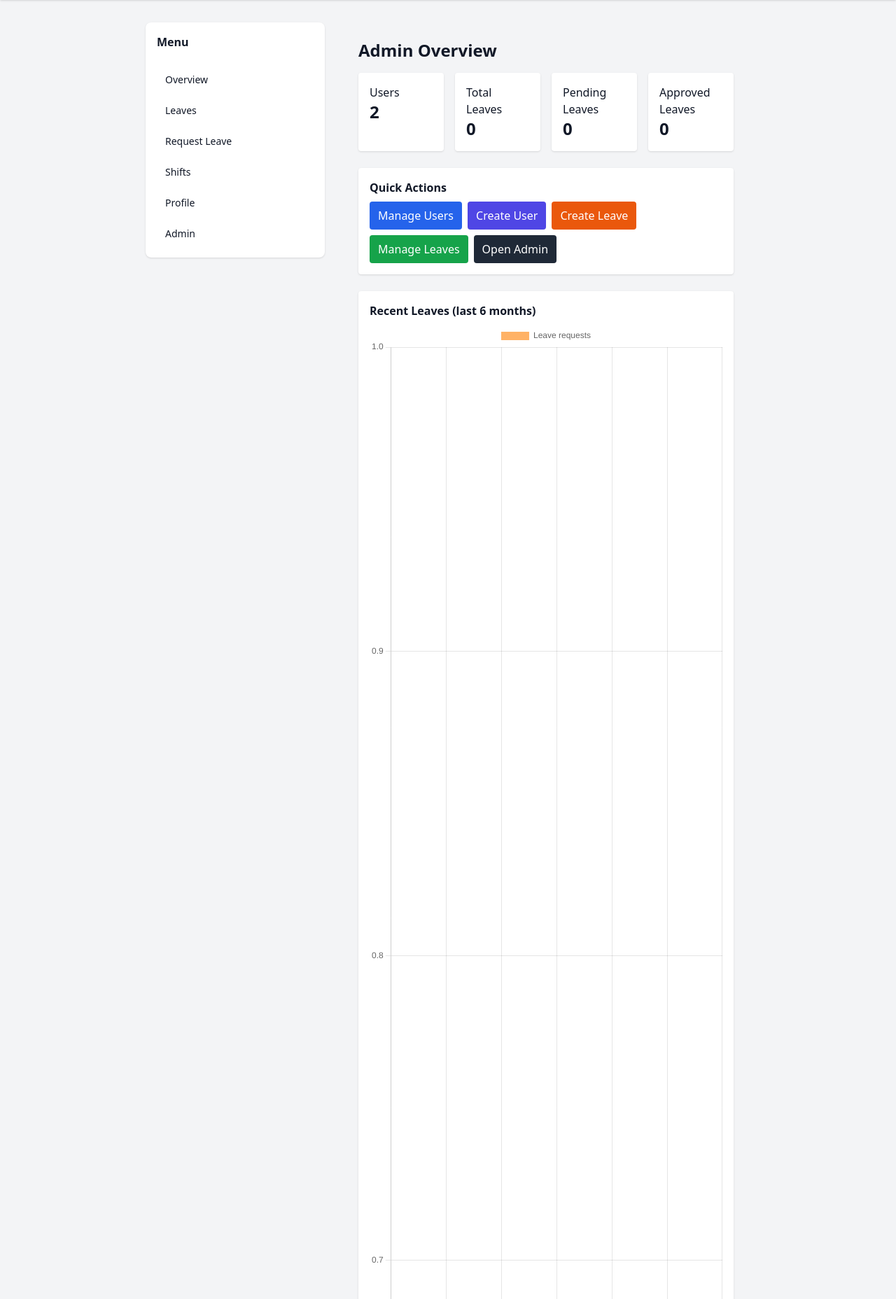
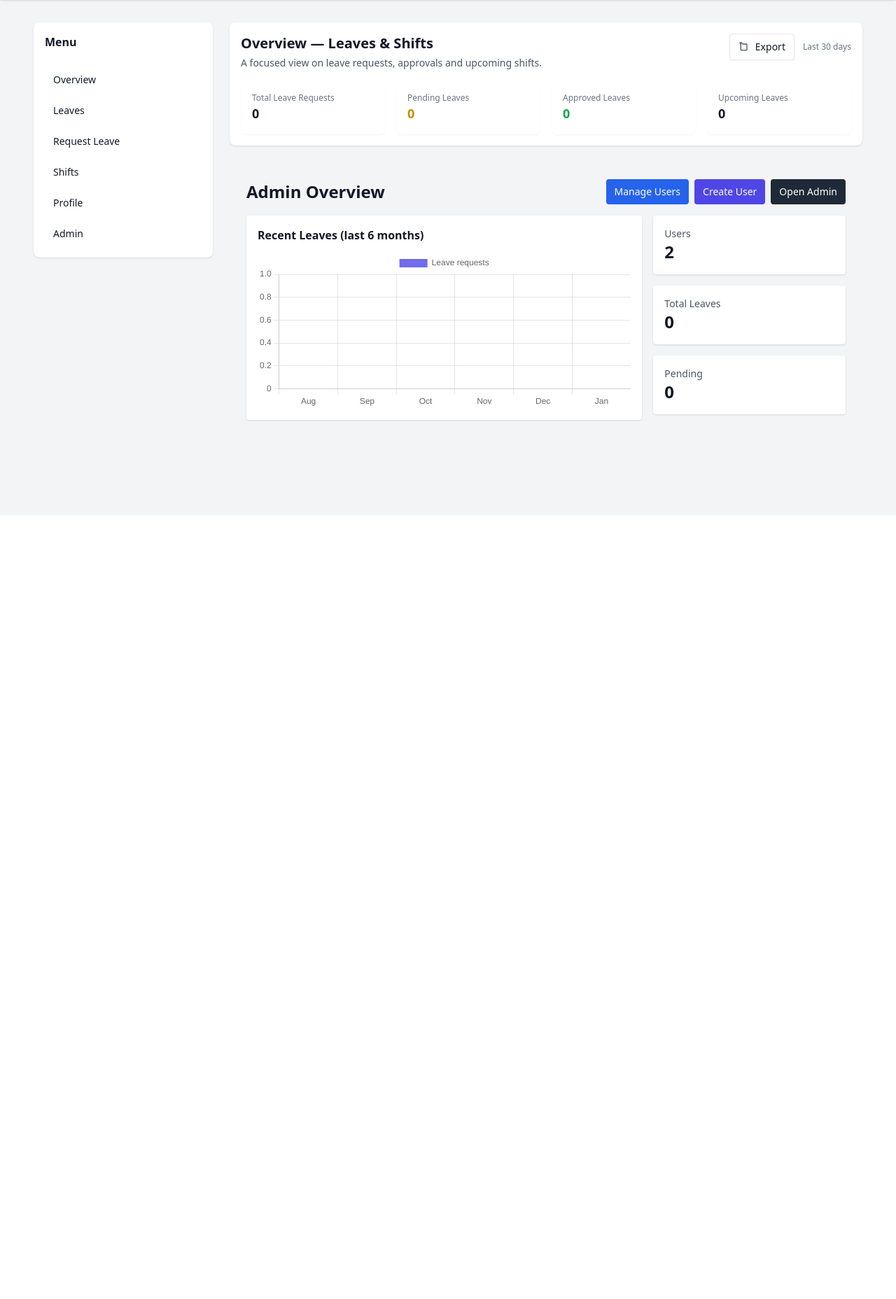
Before and after one commit to AdubiEmmanuel/Shift_Manager, a Django app: page /users/dashboard/ in a window 1280 px wide. Shown: the part 64-1920 px from the top of the page at 70% size. After the commit the page ends 668 px from the top, so only its background shows below. Run offline with Django 5.2, Linux system fonts and the light colour scheme; a user stored in the database is signed in; data comes from the database, SQL or seed files in the repository; both versions use the stored data as it was after the commit; data that the repository does not hold is empty; style sheets or scripts are compiled from the project's sources; some libraries are stand-ins or nearby versions.

Commit message:
worked on the main dashboard

```diff
--- a/templates/base.html
+++ b/templates/base.html
@@ -12,7 +12,7 @@
   <body class="min-h-screen bg-gray-100 text-gray-900">
     {% include 'components/header.html' %}
 
-    <main class="max-w-4xl mx-auto mt-8 px-4">
+    <main class="max-w-7xl mx-auto mt-8 px-4">
       {% if messages %}
         <div class="space-y-2">
           {% for message in messages %}
--- /dev/null
+++ b/templates/components/dashboard_cards.html
@@ -0,0 +1,20 @@
+<!-- Leave & Shift focused KPI cards -->
+<div class="p-4 bg-white rounded-lg shadow-sm">
+  <div class="text-xs text-gray-500">Total Leave Requests</div>
+  <div class="text-lg font-semibold">{{ total_leaves|default:'0' }}</div>
+</div>
+
+<div class="p-4 bg-white rounded-lg shadow-sm">
+  <div class="text-xs text-gray-500">Pending Leaves</div>
+  <div class="text-lg font-semibold text-yellow-600">{{ pending_leaves|default:'0' }}</div>
+</div>
+
+<div class="p-4 bg-white rounded-lg shadow-sm">
+  <div class="text-xs text-gray-500">Approved Leaves</div>
+  <div class="text-lg font-semibold text-green-600">{{ approved_leaves|default:'0' }}</div>
+</div>
+
+<div class="p-4 bg-white rounded-lg shadow-sm">
+  <div class="text-xs text-gray-500">Upcoming Leaves</div>
+  <div class="text-lg font-semibold">{{ upcoming_leaves_count|default:'0' }}</div>
+</div>
--- /dev/null
+++ b/templates/components/dashboard_top.html
@@ -0,0 +1,25 @@
+{% load static %}
+<div class="bg-white rounded-lg shadow p-4">
+  <div class="flex items-start justify-between gap-4">
+    <div class="flex-1">
+      <h1 class="text-xl font-semibold">Overview — Leaves & Shifts</h1>
+      <p class="text-sm text-gray-600 mt-1">A focused view on leave requests, approvals and upcoming shifts.</p>
+    </div>
+
+    <div class="flex items-center gap-3">
+      <button class="hidden sm:inline-flex items-center px-3 py-2 bg-white border rounded text-sm shadow-sm hover:bg-gray-50">
+        <svg class="w-4 h-4 mr-2 text-gray-600" fill="none" stroke="currentColor" viewBox="0 0 24 24"><path stroke-linecap="round" stroke-linejoin="round" stroke-width="2" d="M3 4a1 1 0 011-1h3l2 3h8a1 1 0 011 1v11a1 1 0 01-1 1H6a1 1 0 01-1-1V4z"></path></svg>
+        Export
+      </button>
+      <div class="flex items-center space-x-2">
+        <div class="text-right">
+          <div class="text-xs text-gray-500">Last 30 days</div>
+        </div>
+      </div>
+    </div>
+  </div>
+
+  <div class="mt-4 grid grid-cols-1 sm:grid-cols-2 lg:grid-cols-4 gap-4">
+    {% include 'components/dashboard_cards.html' %}
+  </div>
+</div>
--- a/templates/dashboards/base_dashboard.html
+++ b/templates/dashboards/base_dashboard.html
@@ -1,11 +1,34 @@
 {% extends 'base.html' %}
 {% block content %}
-<div class="lg:flex lg:space-x-6">
-  <div class="hidden lg:block">
-    {% include 'components/sidebar.html' %}
-  </div>
-  <div class="flex-1">
-    {% block dashboard_content %}{% endblock %}
+<div class="max-w-7xl mx-auto px-4 lg:px-8">
+  <div class="lg:flex lg:space-x-6">
+    <!-- Sidebar (desktop) -->
+    <div id="dashboard-sidebar" class="hidden lg:block w-64">
+      {% include 'components/sidebar.html' %}
+    </div>
+
+    <!-- Main content -->
+    <div class="flex-1">
+      {% include 'components/dashboard_top.html' %}
+
+      <div class="mt-6">
+        {% block dashboard_content %}{% endblock %}
+      </div>
+    </div>
   </div>
 </div>
+
+<script>
+  // small JS to enable toggling sidebar on mobile via header mobile button
+  (function(){
+    var mobileBtn = document.getElementById('mobile-menu-button');
+    if(!mobileBtn) return;
+    mobileBtn.addEventListener('click', function(){
+      var side = document.getElementById('dashboard-sidebar');
+      if(!side) return;
+      side.classList.toggle('hidden');
+    });
+  })();
+</script>
+
 {% endblock %}
--- a/templates/dashboards/superadmin_dashboard.html
+++ b/templates/dashboards/superadmin_dashboard.html
@@ -1,50 +1,56 @@
 {% extends 'dashboards/base_dashboard.html' %}
 {% block dashboard_content %}
-<div class="p-6">
-  <h2 class="text-2xl font-semibold mb-4">Admin Overview</h2>
-  <div class="grid grid-cols-1 sm:grid-cols-2 lg:grid-cols-4 gap-4 mb-6">
-    <div class="p-4 bg-white rounded shadow">Users<br><span class="text-2xl font-bold">{{ total_users }}</span></div>
-    <div class="p-4 bg-white rounded shadow">Total Leaves<br><span class="text-2xl font-bold">{{ total_leaves }}</span></div>
-    <div class="p-4 bg-white rounded shadow">Pending Leaves<br><span class="text-2xl font-bold">{{ pending_leaves }}</span></div>
-    <div class="p-4 bg-white rounded shadow">Approved Leaves<br><span class="text-2xl font-bold">{{ approved_leaves }}</span></div>
+<div class="p-4 lg:p-6">
+  <div class="flex items-center justify-between mb-4">
+    <h2 class="text-2xl font-semibold">Admin Overview</h2>
+    <div class="flex items-center gap-2">
+      <a href="{% url 'users:user_list' %}" class="px-3 py-2 bg-blue-600 text-white rounded text-sm">Manage Users</a>
+      <button id="openCreateUserModal" class="px-3 py-2 bg-indigo-600 text-white rounded text-sm">Create User</button>
+      <a href="/admin/" class="px-3 py-2 bg-gray-800 text-white rounded text-sm">Open Admin</a>
+    </div>
   </div>
 
+  <div class="grid grid-cols-1 lg:grid-cols-3 gap-4">
+    <div class="lg:col-span-2 bg-white rounded shadow p-4">
+      <h3 class="font-semibold mb-3">Recent Leaves (last 6 months)</h3>
+      <div class="w-full h-56">
+        <canvas id="leavesChart" class="w-full h-full"></canvas>
+      </div>
+      {{ chart_months|json_script:"months-data" }}
+      {{ chart_counts|json_script:"counts-data" }}
+    </div>
+
+    <div class="space-y-4">
       <div class="bg-white rounded shadow p-4">
-    <h3 class="font-semibold mb-2">Quick Actions</h3>
-    <div class="flex flex-wrap gap-2">
-        <a href="{% url 'users:user_list' %}" class="px-3 py-2 bg-blue-600 text-white rounded">Manage Users</a>
-        <button id="openCreateUserModal" class="px-3 py-2 bg-indigo-600 text-white rounded">Create User</button>
-        <a href="/app/leaves/new/" class="px-3 py-2 bg-orange-600 text-white rounded">Create Leave</a>
-        <a href="/admin/shifts/leaverequest/" class="px-3 py-2 bg-green-600 text-white rounded">Manage Leaves</a>
-        <a href="/admin/" class="px-3 py-2 bg-gray-800 text-white rounded">Open Admin</a>
+        <div class="text-sm text-gray-600">Users</div>
+        <div class="text-2xl font-bold">{{ total_users }}</div>
+      </div>
+      <div class="bg-white rounded shadow p-4">
+        <div class="text-sm text-gray-600">Total Leaves</div>
+        <div class="text-2xl font-bold">{{ total_leaves }}</div>
+      </div>
+      <div class="bg-white rounded shadow p-4">
+        <div class="text-sm text-gray-600">Pending</div>
+        <div class="text-2xl font-bold">{{ pending_leaves }}</div>
       </div>
     </div>
-  <div class="mt-6 bg-white rounded shadow p-4">
-    <h3 class="font-semibold mb-2">Recent Leaves (last 6 months)</h3>
-    <canvas id="leavesChart" height="120"></canvas>
-    {{ chart_months|json_script:"months-data" }}
-    {{ chart_counts|json_script:"counts-data" }}
+  </div>
+
   <script src="https://cdn.jsdelivr.net/npm/chart.js"></script>
   <script>
     (function(){
+      try{
         const months = JSON.parse(document.getElementById('months-data').textContent);
         const counts = JSON.parse(document.getElementById('counts-data').textContent);
         const ctx = document.getElementById('leavesChart').getContext('2d');
         new Chart(ctx, {
           type: 'bar',
-          data: {
-            labels: months,
-            datasets: [{
-              label: 'Leave requests',
-              data: counts,
-              backgroundColor: 'rgba(255,159,64,0.8)'
-            }]
-          },
-          options: {responsive:true, maintainAspectRatio:false}
+          data: { labels: months, datasets: [{ label: 'Leave requests', data: counts, backgroundColor: 'rgba(79, 70, 229, 0.8)' }] },
+          options: { responsive:true, maintainAspectRatio:false }
         });
+      } catch(e){ console.error(e); }
     })();
   </script>
-  </div>
   <!-- Create User Modal -->
   <div id="createUserModal" class="fixed inset-0 flex items-center justify-center bg-black bg-opacity-50 hidden">
     <div class="bg-white rounded-lg w-full max-w-xl p-6">
--- a/users/views.py
+++ b/users/views.py
@@ -9,6 +9,7 @@ from django.shortcuts import HttpResponse
 
 from shifts.models import LeaveRequest
 from .models import User
+from django.utils import timezone
 
 from django.contrib.auth.decorators import user_passes_test
 from django.urls import reverse
@@ -62,11 +63,17 @@ def superadmin_dashboard(request):
         months.append(label)
         counts.append(LeaveRequest.objects.filter(created_at__gte=start, created_at__lt=end).count())
 
+    # upcoming leaves (starting today or in future)
+    upcoming_leaves_count = LeaveRequest.objects.filter(start_datetime__gte=timezone.now()).count()
+    recent_leaves = LeaveRequest.objects.order_by("-created_at")[:6]
+
     context = {
         "total_users": total_users,
         "total_leaves": total_leaves,
         "pending_leaves": pending_leaves,
         "approved_leaves": approved_leaves,
+        "upcoming_leaves_count": upcoming_leaves_count,
+        "recent_leaves": recent_leaves,
         "chart_months": months,
         "chart_counts": counts,
         "create_user_form": UserRegistrationForm(),
@@ -153,8 +160,22 @@ def user_delete_view(request, pk):
 @login_required
 def line_manager_dashboard(request):
     team = User.objects.filter(line_manager=request.user)
-    team_leaves = LeaveRequest.objects.filter(requester__in=team).order_by("-created_at")[:10]
-    context = {"team": team, "team_leaves": team_leaves}
+    team_leaves = LeaveRequest.objects.filter(requester__in=team).order_by("-created_at")
+    # counts for the team
+    team_total = team_leaves.count()
+    team_pending = team_leaves.filter(status=LeaveRequest.STATUS_PENDING).count()
+    team_approved = team_leaves.filter(status=LeaveRequest.STATUS_APPROVED).count()
+    upcoming_leaves_count = team_leaves.filter(start_datetime__gte=timezone.now()).count()
+    recent_leaves = team_leaves[:6]
+    context = {
+        "team": team,
+        "team_leaves": team_leaves[:10],
+        "total_leaves": team_total,
+        "pending_leaves": team_pending,
+        "approved_leaves": team_approved,
+        "upcoming_leaves_count": upcoming_leaves_count,
+        "recent_leaves": recent_leaves,
+    }
     return render(request, "dashboards/manager_dashboard.html", context)
 
 
@@ -164,7 +185,22 @@ def staff_dashboard(request):
     # show contacts (line manager and colleagues under same manager)
     line_manager = request.user.line_manager
     colleagues = User.objects.filter(line_manager=line_manager).exclude(pk=request.user.pk) if line_manager else User.objects.none()
-    context = {"my_leaves": my_leaves, "line_manager": line_manager, "colleagues": colleagues}
+    # user-specific counts
+    total_leaves = my_leaves.count()
+    pending_leaves = my_leaves.filter(status=LeaveRequest.STATUS_PENDING).count()
+    approved_leaves = my_leaves.filter(status=LeaveRequest.STATUS_APPROVED).count()
+    upcoming_leaves_count = my_leaves.filter(start_datetime__gte=timezone.now()).count()
+    recent_leaves = my_leaves[:6]
+    context = {
+        "my_leaves": my_leaves,
+        "line_manager": line_manager,
+        "colleagues": colleagues,
+        "total_leaves": total_leaves,
+        "pending_leaves": pending_leaves,
+        "approved_leaves": approved_leaves,
+        "upcoming_leaves_count": upcoming_leaves_count,
+        "recent_leaves": recent_leaves,
+    }
     return render(request, "dashboards/staff_dashboard.html", context)
 
 
```
Also changed, not shown: templates/components/dashboard_transactions.html (added, +31 -0 lines), templates/dashboards/manager_dashboard.html (+27 -14 lines), templates/dashboards/staff_dashboard.html (+14 -5 lines), db.sqlite3. Lines whose indentation alone changed are shown as unchanged.
